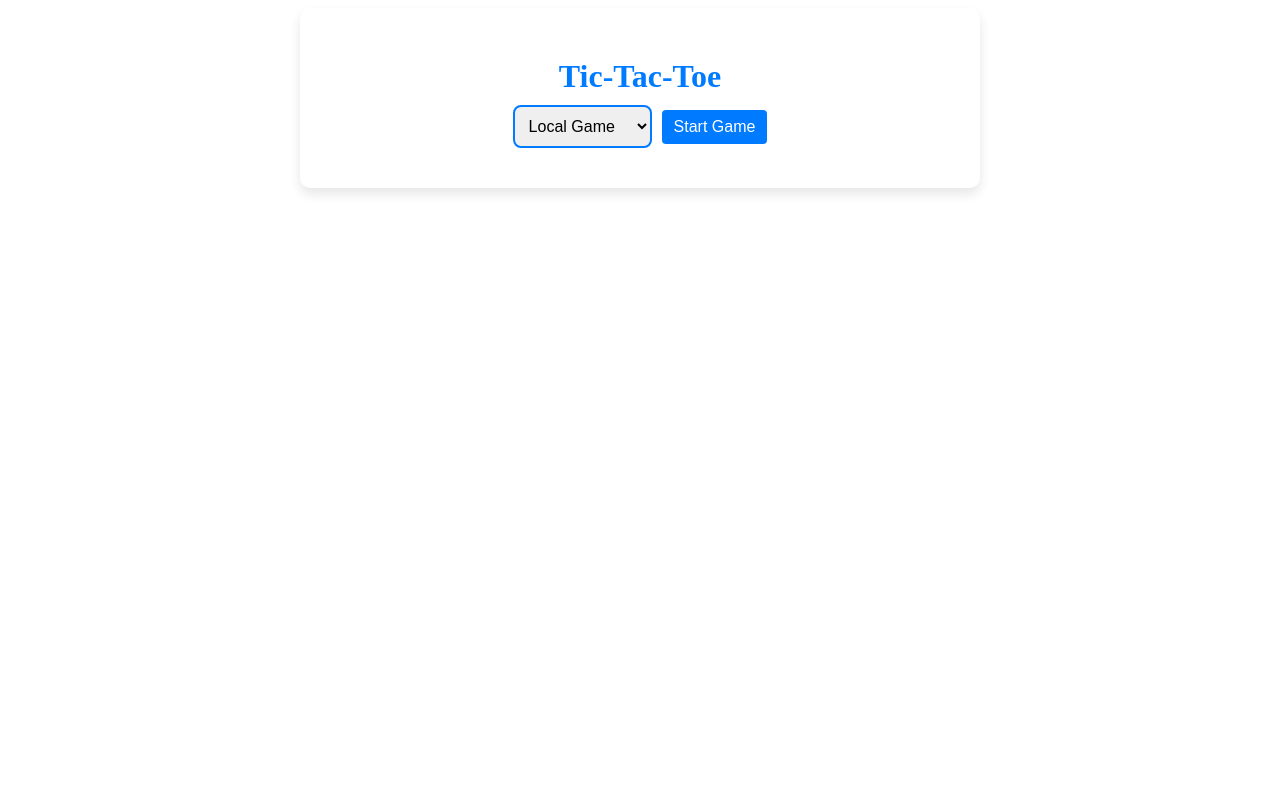
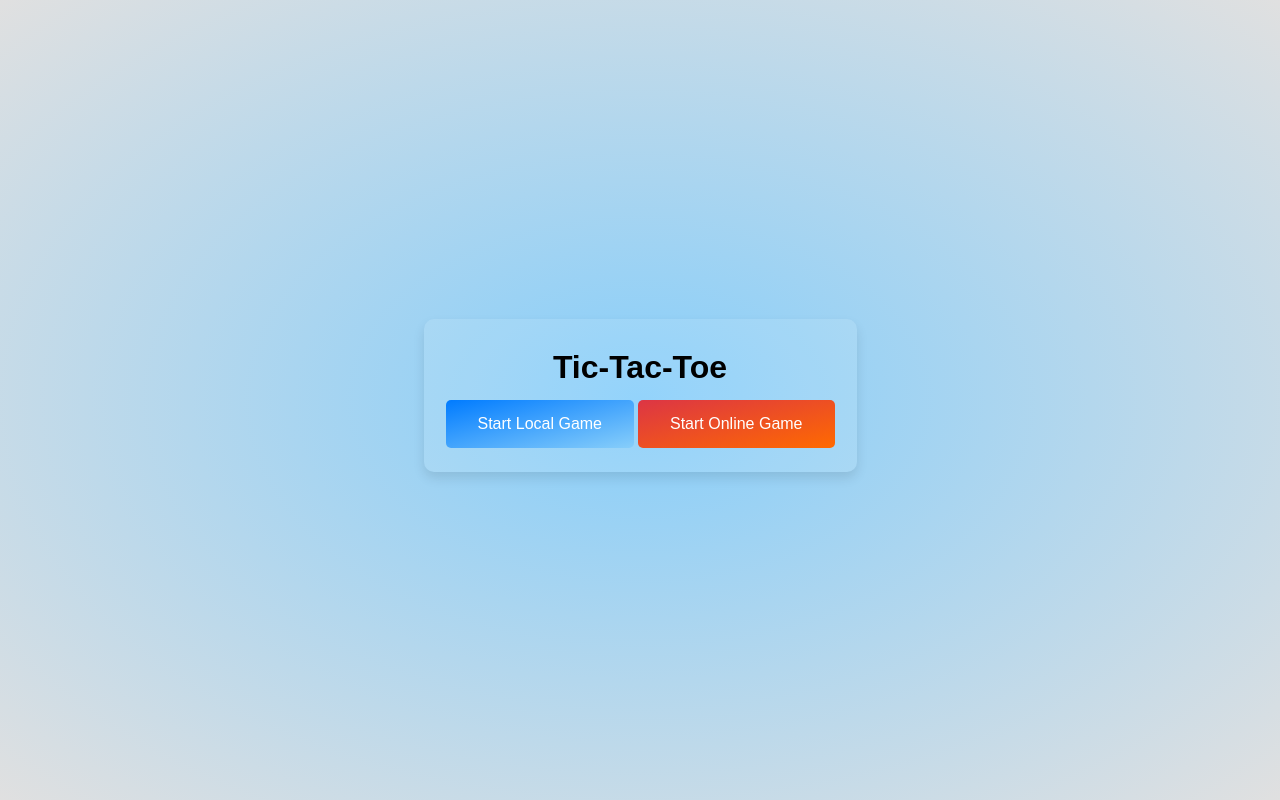
Before and after one commit to ARTUROOBREGON13/Tic-Tac-Toe, an Angular app: page / in a window 1280 px wide. Built offline with nearby package versions, Linux system fonts and the light colour scheme.

Commit message:
Color Scheme for page and usage of Buttons instead of selector

```diff
--- a/src/app/app.component.html
+++ b/src/app/app.component.html
@@ -1,11 +1,9 @@
 <div class="container">
   <h1>Tic-Tac-Toe</h1>
 
-  <!-- Game Selector -->
-  <select [(ngModel)]="gameMode" (change)="onGameModeChange()">
-    <option value="local">Local Game</option>
-    <option value="online">Online Game</option>
-  </select>
+  <!-- Botón para comenzar el juego -->
+  <button class="button-local-game" (click)="onGameModeChange('local')">Start Local Game</button>
+  <button class="button-online-game" (click)="onGameModeChange('online')">Start Online Game</button>
 
   <!-- Input for online game -->
   <div class="connection-check" *ngIf="gameMode === 'online'">
@@ -23,8 +21,6 @@
   <!-- Mensaje opcional (ejemplo para mensajes de error) -->
   <div *ngIf="message" class="message">{{ message }}</div>
 
-  <!-- Botón para comenzar el juego -->
-  <button (click)="startGame()">Start Game</button>
 
 </div>
 
--- a/src/app/app.component.scss
+++ b/src/app/app.component.scss
@@ -10,11 +10,10 @@ body {
 }
 
 .container {
-  max-width: 600px;
   margin: 0 auto;
   margin-bottom: 10px;
-  padding: 40px;
-  background-color: #fff;
+  padding: 20px;
+  background-color: rgba(255, 255, 255, 0.1);
   border-radius: 10px;
   box-shadow: 0 6px 12px rgba(0, 0, 0, 0.1);
   text-align: center;
@@ -22,7 +21,7 @@ body {
 
 h1 {
   font-size: 2rem;
-  color: #007bff;
+  color: #000;
   margin: 10px;
 }
 
@@ -32,21 +31,6 @@ select {
   border: 2px solid #007bff;
   border-radius: 8px;
   margin-right: 10px;
-}
-
-button {
-  padding: 10px 20px;
-  font-size: 1rem;
-  background-color: #007bff;
-  color: white;
-  border: none;
-  border-radius: 5px;
-  cursor: pointer;
-  transition: background-color 0.3s ease;
-}
-
-button:hover {
-  background-color: #0056b3;
 }
 
 .message {
@@ -70,17 +54,25 @@ button:hover {
 }
 
 button {
-  padding: 8px 12px;
-  background-color: #007bff;
+  background: linear-gradient(to bottom right, #DC3545, #ff6a00);
+  border: none;
   color: white;
-  border: none;
-  border-radius: 4px;
+  padding: 15px 32px;
+  text-align: center;
+  text-decoration: none;
+  display: inline-block;
+  font-size: 16px;
+  margin: 4px 2px;
   cursor: pointer;
-  font-size: 1rem;
+  border-radius: 5px;
 }
 
-button:hover {
-  background-color: #0056b3;
+.button-local-game {
+  background: linear-gradient(to bottom right, #007bff, #87CEFA); /* Azul */
+}
+
+.button-start-game {
+  background: linear-gradient(to bottom right, #ee0979, #ff6a00); /* Naranja */
 }
 
 .connection-status {
--- a/src/app/app.component.ts
+++ b/src/app/app.component.ts
@@ -18,9 +18,13 @@ export class AppComponent {
   message: string = '';
   gameStarted: boolean = false;
 
-  onGameModeChange() {
+  onGameModeChange(gameMode:string) {
+    this.gameMode = gameMode;
     this.gameStarted = false;
     this.message = '';
+    if (gameMode == 'local') {
+      this.startGame();
+    }
   }
 
   checkConnection() {
@@ -33,7 +37,8 @@ export class AppComponent {
 
     socket.onopen = () => {
       this.connectionStatus = true;
-      socket.close(); // Cerramos la conexión después de probarla
+      socket.close();
+      this.startGame();
     };
 
     socket.onerror = (error) => {
--- a/src/app/game/board/board.component.html
+++ b/src/app/game/board/board.component.html
@@ -6,9 +6,9 @@
   </app-square>
 </div>
 
-<div class="reset-button-container" *ngIf="winner">
-  <div class="winner-message">Winner: {{ winner }}!</div>
-  <button class="reset-button" (click)="reset()">
-    Reset Game
-  </button>
+<div class="reset-button-container">
+  <div class="winner-container">
+    <div class="winner-message" *ngIf="winner">Winner: {{ winner }}!</div>
+  </div>
+  <button class="reset-button" (click)="reset()">Reset Game</button>
 </div>
--- a/src/app/game/board/board.component.scss
+++ b/src/app/game/board/board.component.scss
@@ -6,7 +6,7 @@
   max-width: 320px;
   margin: 0 auto;
   padding: 20px;
-  background-color: #f8f9fa;
+  background-color: #ffffff32;
   border-radius: 10px;
   box-shadow: 0 4px 8px rgba(0, 0, 0, 0.1);
 }
@@ -19,12 +19,13 @@
 .reset-button-container {
   display: flex;
   justify-content: center;
+  flex-wrap: wrap;
 }
 
 .reset-button {
-  padding: 10px ;
-  margin-top: 20px;
-  background-color: #28a745;
+  padding: 10px;
+  margin-top: 10px;
+  background-color: #DC3545;
   color: white;
   border: none;
   border-radius: 8px;
@@ -34,19 +35,24 @@
 }
 
 .reset-button:hover {
-  background-color: #218838;
+  background-color: #d24957;
+}
+
+.winner-container {
+  width: 100%;
+  display: flex;
+  justify-content: center;
 }
 
 .winner-message {
   text-align: center;
-  margin-top: 20px;
-  margin-right: 10px;
+  margin-top: 10px;
   max-width: 200px;
   font-size: 2rem;
-  color: #007bff;
-  background-color: #dff9fb;
+  background-color: #ffffff;
   padding: 10px;
-  border: 2px solid #007bff;
+  border: 2px solid #218838;
+  color: #218838;
   border-radius: 10px;
   animation: bounce 0.5s ease-in-out;
 }
--- a/src/app/game/square/square.component.scss
+++ b/src/app/game/square/square.component.scss
@@ -2,10 +2,10 @@
     width: 100px;
     height: 100px;
     background-color: #fff;
-    border: 2px solid #007bff;
+    border: 2px solid #2C363F;
     font-size: 2rem;
     font-weight: bold;
-    color: #007bff;
+    color: #87CEFA;
     text-align: center;
     line-height: 100px;
     cursor: pointer;
@@ -14,14 +14,14 @@
   }
 
   .square:hover {
-    background-color: #007bff;
+    background-color: #87CEFA;
     color: #fff;
   }
 
   .square.x {
-    color: #dc3545; /* Red for X */
+    color: #DC3545; /* Red for X */
   }
 
   .square.o {
-    color: #28a745; /* Green for O */
+    color: #218838; /* Green for O */
   }
--- a/src/styles.scss
+++ b/src/styles.scss
@@ -0,0 +1,11 @@
+body {
+    background: radial-gradient(lightskyblue, #e0e0e0);
+    height: 100vh;
+    margin: 0;
+    font-family: "Arial", sans-serif;
+    padding: 0;
+    display: flex;
+    justify-content: center;
+    align-items: center;
+    height: 100vh;
+  }
```
